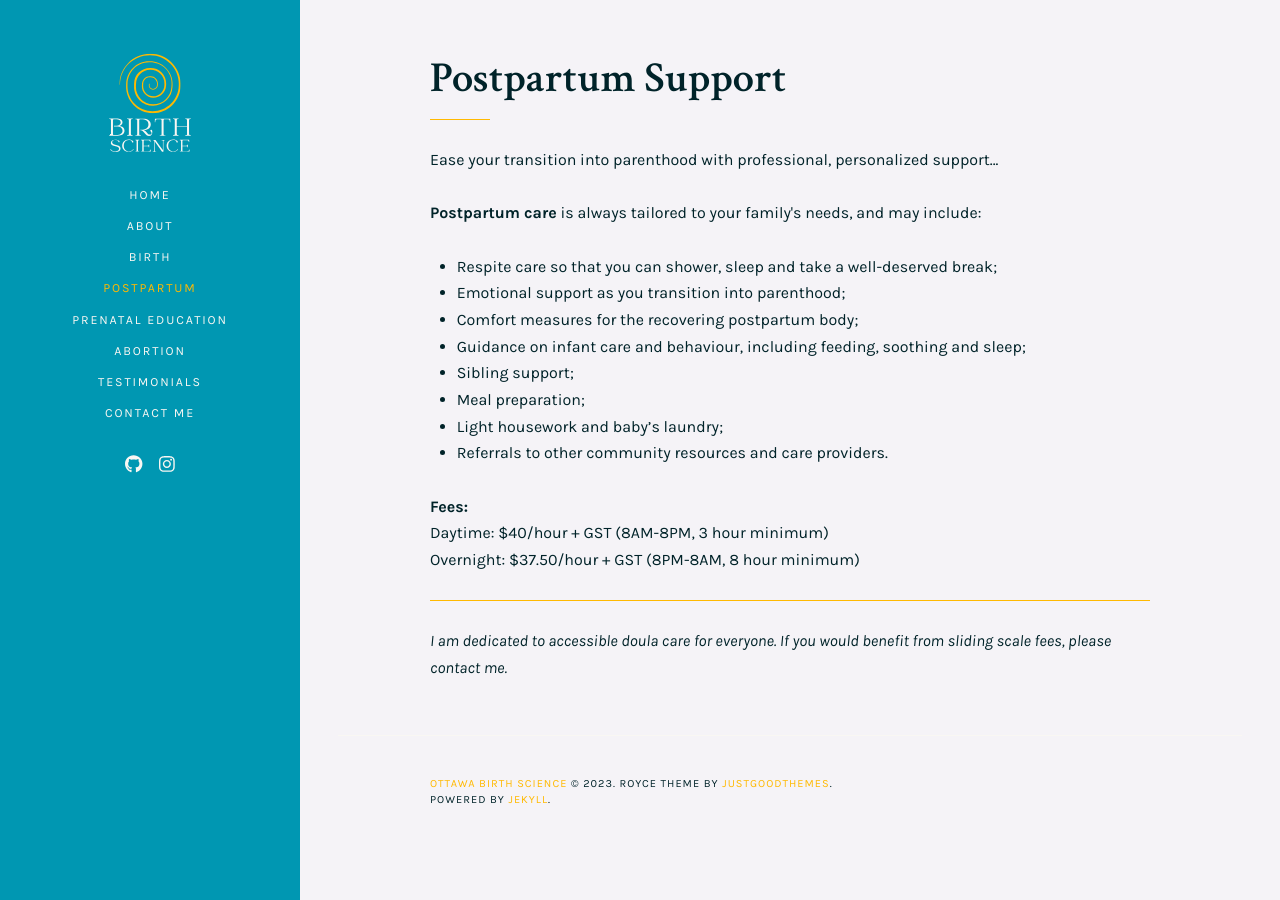
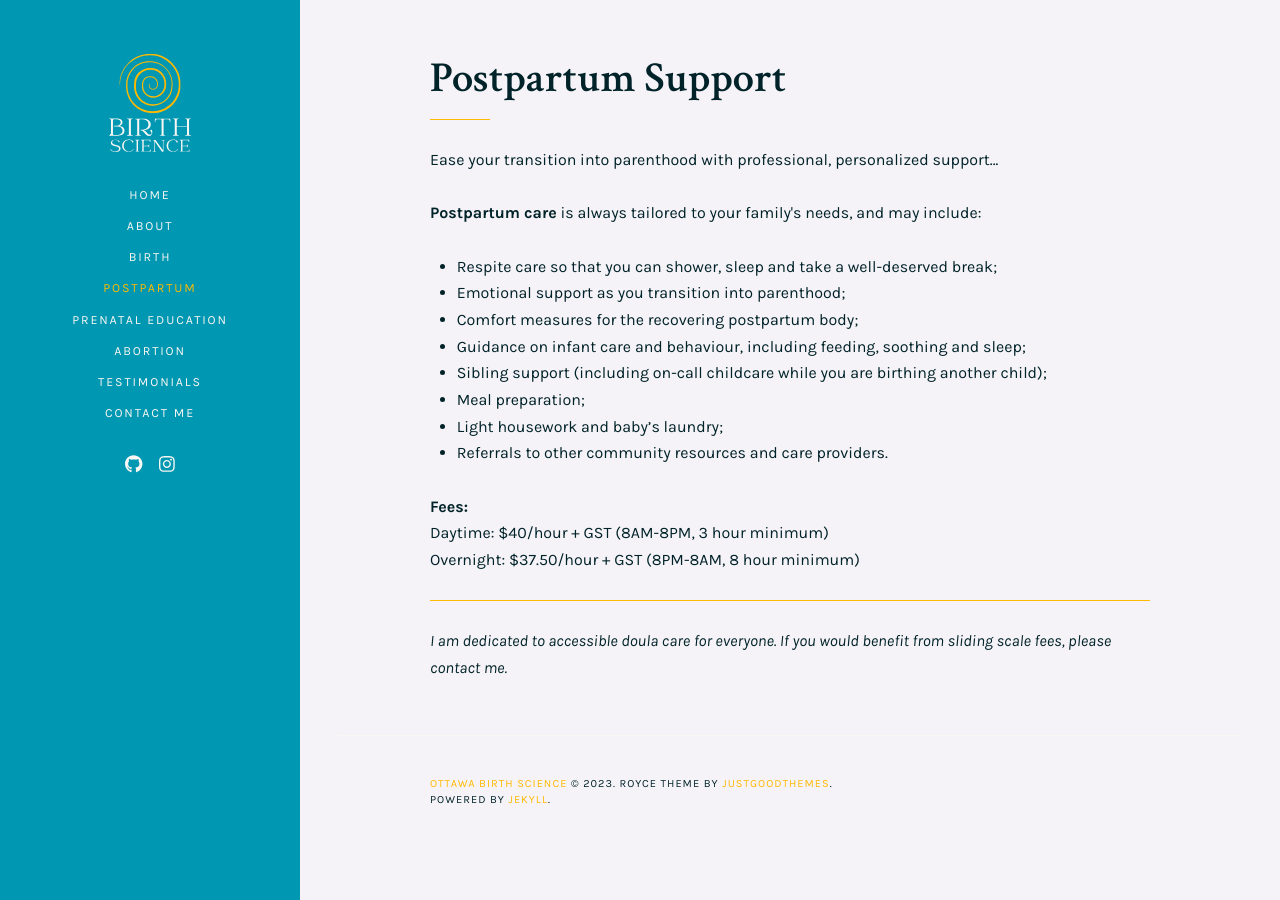
Before and after one commit to mch3rry/mypage, a Jekyll site: the page built from postpartum.md, in a window 1280 px wide. Built offline with Jekyll 4.4.1, drawn with Linux system fonts in a browser that asks for light colours.

Commit message:
Update postpartum.md

```diff
--- a/postpartum.md
+++ b/postpartum.md
@@ -10,7 +10,7 @@ title: "Postpartum Support"
 <li>Emotional support as you transition into parenthood;</li>
 <li>Comfort measures for the recovering postpartum body;</li>
 <li>Guidance on infant care and behaviour, including feeding, soothing and sleep;</li>
-<li>Sibling support;</li>
+<li>Sibling support (including on-call childcare while you are birthing another child);</li>
 <li>Meal preparation;</li>
 <li>Light housework and baby’s laundry;</li>
 <li>Referrals to other community resources and care providers.</li></ul>
```
